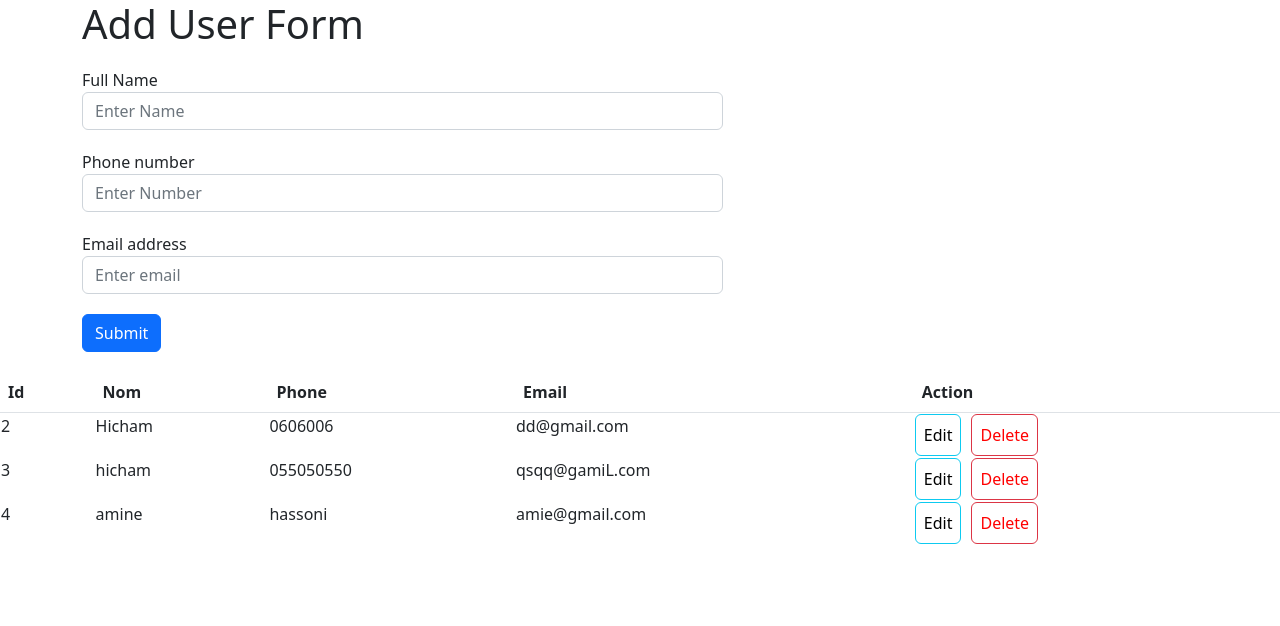
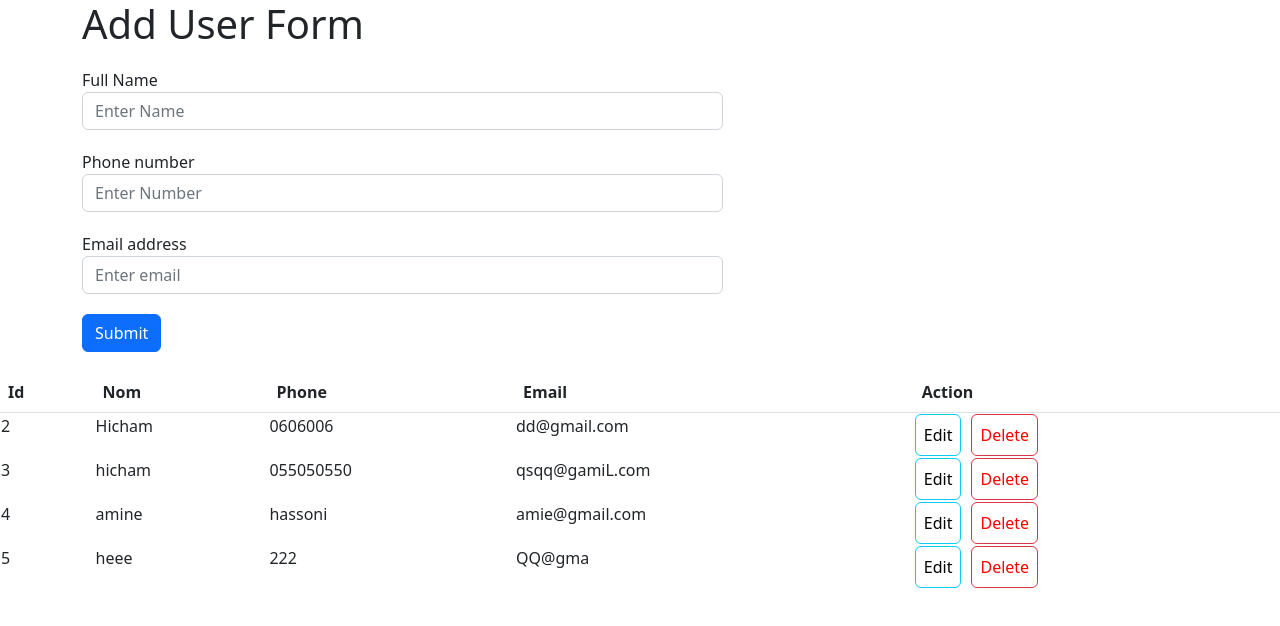
Before and after one commit to El-Mliki-Hicham/React-Contact-Manager, a React (Create React App) app: page / in a window 1280 px wide. Shown: the top 626 px of the page. Built offline with nearby package versions, Linux system fonts and the light colour scheme; data requests are answered from the project's data file.

Commit message:
fix problem

```diff
--- a/db.json
+++ b/db.json
@@ -17,6 +17,12 @@
       "Name": "amine ",
       "Phone": "hassoni",
       "Email": "amie@gmail.com"
+    },
+    {
+      "id": 5,
+      "Name": "heee",
+      "Phone": "222",
+      "Email": "QQ@gma"
     }
   ]
 }
--- a/src/App.js
+++ b/src/App.js
@@ -7,7 +7,7 @@ class App extends React.Component {
 
   render(){
 
-  return (
+    return (
     <div>
   <AddUser />
   <Table />
--- a/src/Components/TableData.js
+++ b/src/Components/TableData.js
@@ -19,7 +19,6 @@ export class Table extends React.Component {
              this.setState({
                 user : result
              })
-             console.log(this.state)
             },
           )
       }
```
